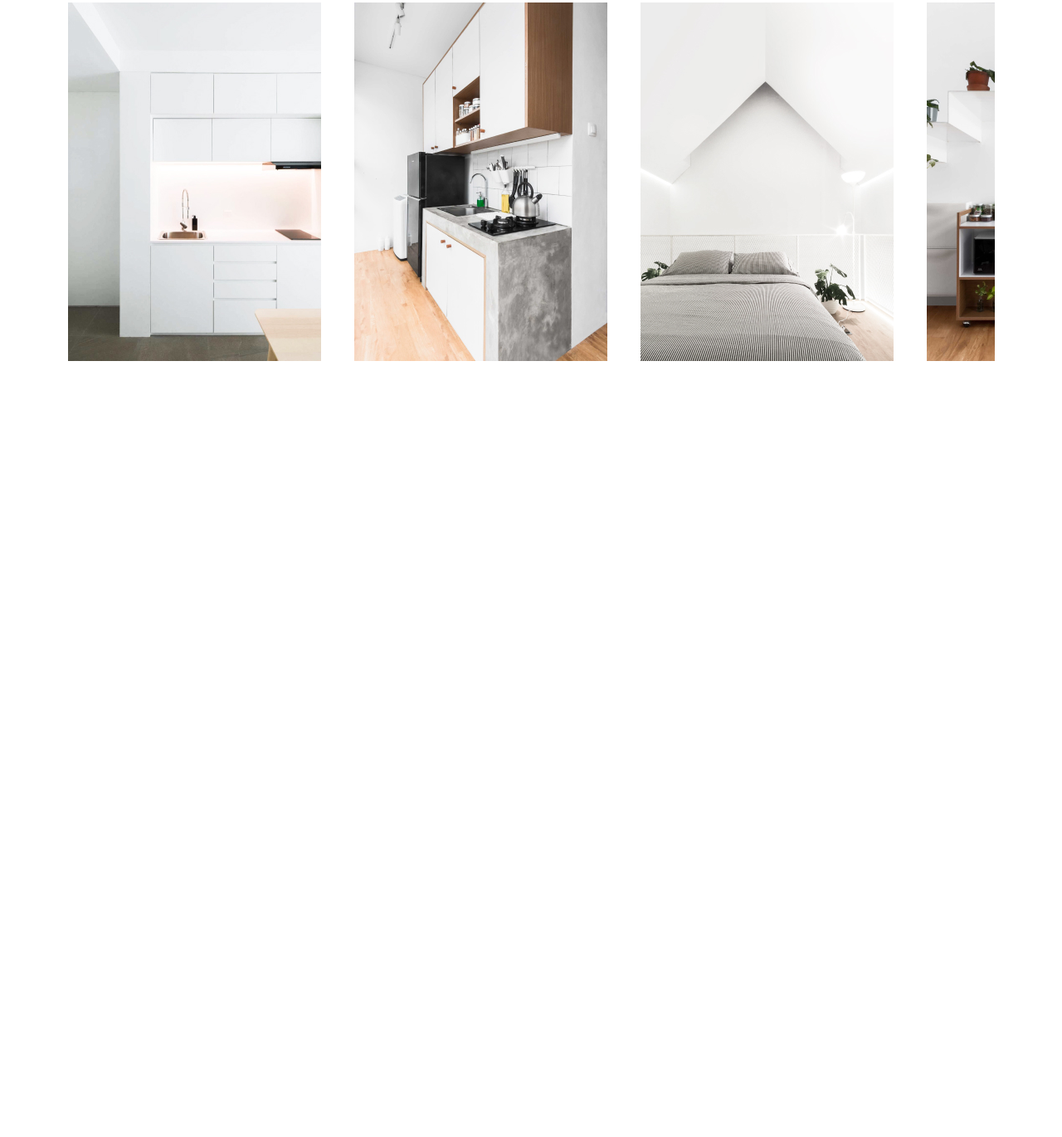
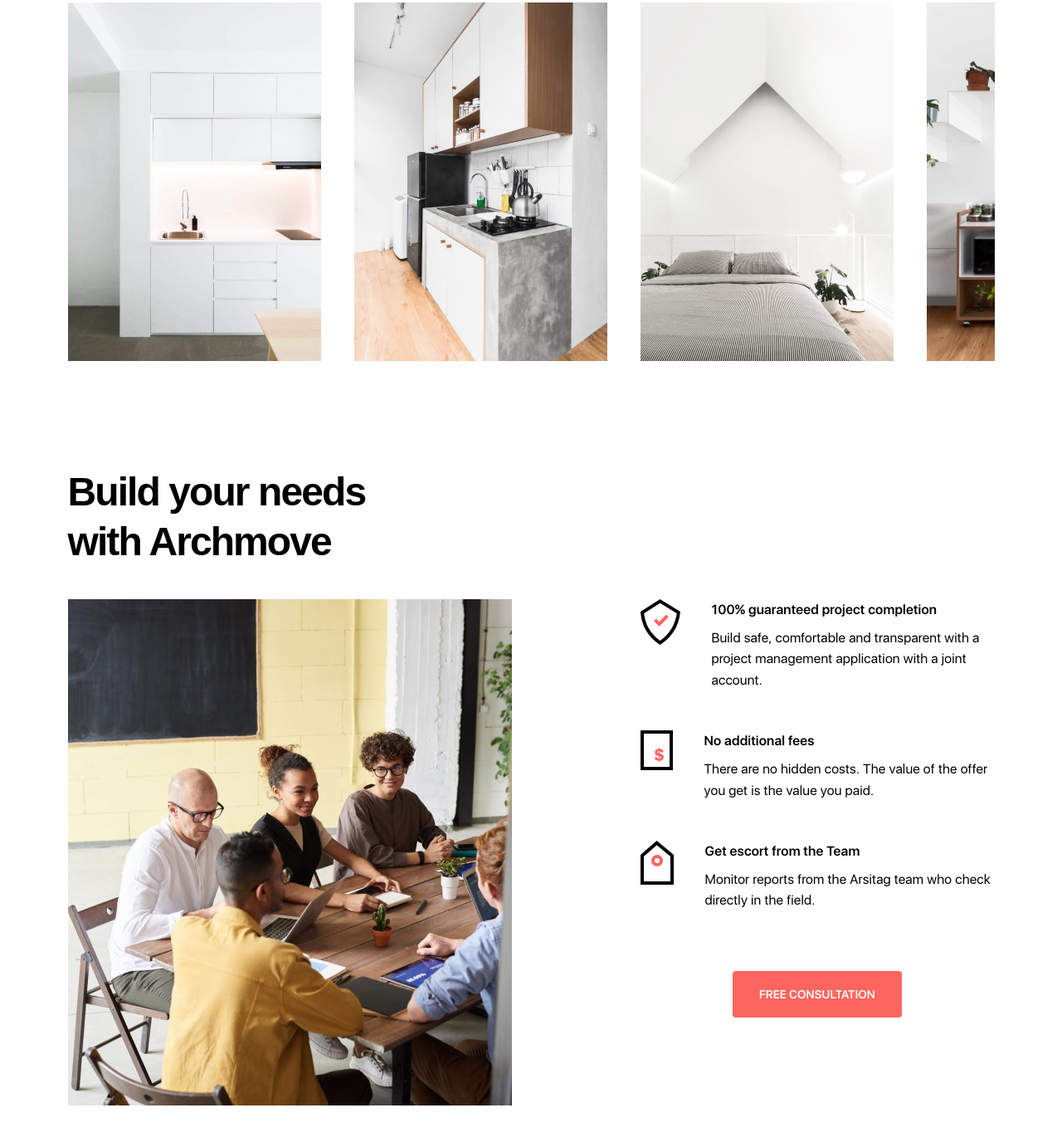
Before and after one commit to gbertl/archmove, a plain HTML site: page index.html in a window 1280 px wide. Shown: the part 1190-2560 px from the top of the page at 83% size. Before the commit the page ends 1689 px from the top, so only its background shows below. Drawn offline with Linux system fonts and the light colour scheme; a web font is replaced by a local one.

Commit message:
done info

```diff
--- a/index.html
+++ b/index.html
@@ -14,16 +14,16 @@
     <title>Arch Move</title>
   </head>
   <body>
-    <header class="header flex align-center">
+    <header class="header flex items-center">
       <a href="#"><img src="img/logo.svg" alt="" /></a>
       <nav class="navbar flex justify-between">
-        <ul class="navbar__links flex align-center">
+        <ul class="navbar__links flex items-center">
           <li><a href="#">Design Gallery</a></li>
           <li><a href="#">List of Architech</a></li>
           <li><a href="#">Articles</a></li>
           <li><a href="#">How it Works</a></li>
         </ul>
-        <ul class="navbar__buttons flex align-center">
+        <ul class="navbar__buttons flex items-center">
           <li>
             <button class="navbar__search">
               <img src="img/icons/search.svg" alt="" />
@@ -49,9 +49,7 @@
               The World. 100% guaranteed Build safe, comfortable and transparent
               with a project management for the best result
             </p>
-            <a href="#" class="btn btn-primary showcase__btn"
-              >Free Consultation</a
-            >
+            <a href="#" class="btn btn-primary">Free Consultation</a>
           </div>
 
           <img src="img/showcase.jpg" alt="" />
@@ -59,7 +57,7 @@
       </div>
     </section>
 
-    <section class="rooms">
+    <section class="rooms py-64">
       <div class="container rooms__container">
         <div class="rooms__header">
           <h2 class="rooms__heading">
@@ -96,6 +94,59 @@
       </div>
     </section>
 
+    <section class="info py-64">
+      <div class="container">
+        <h2 class="info__heading">
+          Build your needs <br />
+          with Archmove
+        </h2>
+        <div class="flex info__body">
+          <img src="img/info.jpg" alt="" />
+
+          <div class="flex info-details-wrapper">
+            <ul class="info-details">
+              <li class="flex info-details__container">
+                <img src="img/icons/guaranteed.svg" alt="" class="self-start" />
+                <p>
+                  <span class="info-details__heading"
+                    >100% guaranteed project completion</span
+                  >
+                  Build safe, comfortable and transparent with a project
+                  management application with a joint account.
+                </p>
+              </li>
+              <li class="flex info-details__container">
+                <img
+                  src="img/icons/no-additional.svg"
+                  alt=""
+                  class="self-start"
+                />
+                <p>
+                  <span class="info-details__heading">No additional fees</span>
+                  There are no hidden costs. The value of the offer you get is
+                  the value you paid.
+                </p>
+              </li>
+              <li class="flex info-details__container">
+                <img src="img/icons/get-escort.svg" alt="" class="self-start" />
+                <p>
+                  <span class="info-details__heading"
+                    >Get escort from the Team</span
+                  >
+                  Monitor reports from the Arsitag team who check directly in
+                  the field.
+                </p>
+              </li>
+            </ul>
+
+            <a href="#" class="btn btn-primary info-details__cta"
+              >FREE CONSULTATION</a
+            >
+          </div>
+        </div>
+      </div>
+    </section>
+
     <script src="https://code.iconify.design/1/1.0.7/iconify.min.js"></script>
     <script src="js/main.js"></script>
   </body>
--- a/scss/base/_utilities.scss
+++ b/scss/base/_utilities.scss
@@ -10,8 +10,12 @@
   justify-content: flex-end;
 }
 
-.align-center {
+.items-center {
   align-items: center;
+}
+
+.self-start {
+  align-self: flex-start;
 }
 
 .center {
@@ -33,6 +37,7 @@
   font-weight: bold;
   line-height: 2.86;
   letter-spacing: 0.01em;
+  padding: 8px 32px;
 
   &-primary {
     --btn-bg-color: var(--primary-color);
@@ -43,3 +48,8 @@
   max-width: 1117px;
   margin: 0 auto;
 }
+
+.py-64 {
+  padding-top: 64px;
+  padding-bottom: 64px;
+}
--- /dev/null
+++ b/scss/components/_info.scss
@@ -0,0 +1,37 @@
+.info {
+  &__heading {
+    margin-bottom: 40px;
+  }
+
+  &__body {
+    gap: 155px;
+  }
+}
+
+.info-details-wrapper {
+  flex-direction: column;
+}
+
+.info-details {
+  margin-bottom: 72px;
+
+  // adds margin to children except first
+  > * + * {
+    margin-top: 48px;
+  }
+
+  &__container {
+    gap: 38px;
+  }
+
+  &__heading {
+    display: block;
+    margin-bottom: 8px;
+    font-weight: bold;
+  }
+
+  &__cta {
+    margin-left: auto;
+    margin-right: auto;
+  }
+}
--- a/scss/components/_rooms.scss
+++ b/scss/components/_rooms.scss
@@ -1,6 +1,4 @@
 .rooms {
-  padding: 64px;
-
   &__container {
     overflow-x: hidden;
   }
--- a/scss/components/_showcase.scss
+++ b/scss/components/_showcase.scss
@@ -12,8 +12,4 @@
   &__text {
     margin-bottom: 48px;
   }
-
-  &__btn {
-    padding: 8px 32px;
-  }
 }
--- a/scss/style.scss
+++ b/scss/style.scss
@@ -5,3 +5,4 @@
 @import "layout/header";
 @import "components/showcase";
 @import "components/rooms";
+@import "components/info";
```
Also changed, not shown: css/style.css, img/icons/get-escort.svg (added), img/icons/guaranteed.svg (added), img/icons/no-additional.svg (added), img/info.jpg (added).
